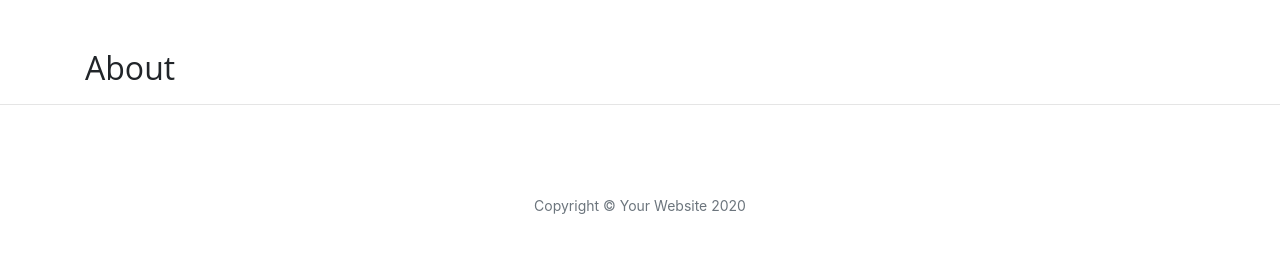
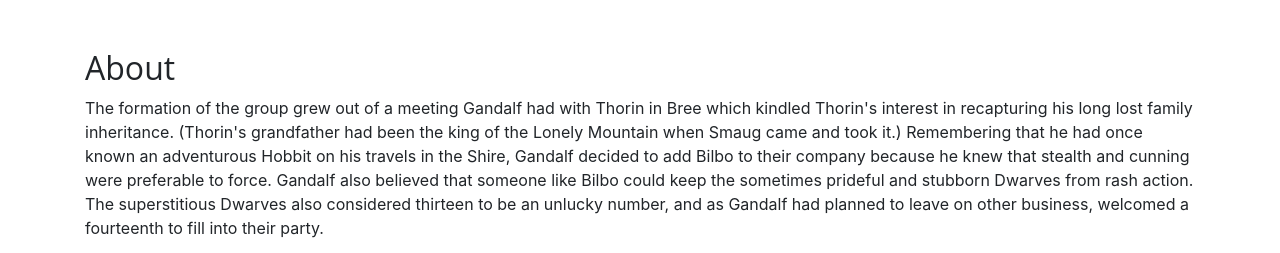
Before and after one commit to DelroyBrown28/flaskApp, a Flask app: page /about.html in a window 1280 px wide. Shown: the part 533-786 px from the top of the page. Run offline with Flask 2, Linux system fonts and the light colour scheme; some libraries are stand-ins or nearby versions.

Commit message:
Flask app

```diff
--- a/app.py
+++ b/app.py
@@ -10,15 +10,15 @@ def index():
 
 @app.route('/about.html')
 def about():
-    return render_template('about.html')
+    return render_template('about.html', page_title="About")
 
 @app.route('/contact.html')
 def contact():
-    return render_template('contact.html')
+    return render_template('contact.html', page_title="Contact")
 
 @app.route('/careers.html')
 def careers():
-    return render_template('careers.html')
+    return render_template('careers.html', page_title="Careers")
 
 if __name__ == "__main__":
     app.run(host=os.environ.get("IP"),
--- /dev/null
+++ b/static/css/style.css
@@ -0,0 +1,3 @@
+.col-md-5 img {
+    width: 100%;
+}
--- a/templates/about.html
+++ b/templates/about.html
@@ -1,4 +1,46 @@
 {% extends 'base.html' %}
 {% block content %}
 <h2>About</h2>
+
+<p>
+    The formation of the group grew out of a meeting Gandalf had with Thorin in Bree which kindled Thorin's interest in
+    recapturing his long lost family inheritance. (Thorin's grandfather had been the king of the Lonely Mountain when
+    Smaug came and took it.) Remembering that he had once known an adventurous Hobbit on his travels in the Shire,
+    Gandalf decided to add Bilbo to their company because he knew that stealth and cunning were preferable to force.
+    Gandalf also believed that someone like Bilbo could keep the sometimes prideful and stubborn Dwarves from rash
+    action. The superstitious Dwarves also considered thirteen to be an unlucky number, and as Gandalf had planned to
+    leave on other business, welcomed a fourteenth to fill into their party.
+</p>
+
+<div class="row featurette">
+    <div class="col-md-7">
+        <h3>Thorin Oakenshield</h3>
+        <p style="width: 60%;">
+            Thorin II, also called the Oakenshield, King under the Mountain or the Mountain King,[1] was the son of
+            Thráin II, the older brother of Frerin and Dís, the grandson of King Thrór and the uncle of Fíli and Kíli.
+            Thorin was best known for his deeds as leader of a company that infiltrated the lost Kingdom under the
+            Mountain to take it back from Smaug and for leading an alliance of Men, Dwarves, and Elves in the Battle of
+            the Five Armies.
+        </p>
+    </div>
+
+    <div class="col-md-5">
+        <img src="https://upload.wikimedia.org/wikipedia/en/e/ed/Thorin%2C_from_the_Hobbit.jpg">
+    </div>
+</div>
+
+<div class="row featurette">
+    <div class="col-md-5">
+        <img src="https://mcdn.wallpapersafari.com/medium/58/99/1itch6.jpg">
+    </div>
+    <div class="col-md-7">
+        <h3>{{ page_title }}</h3>
+
+        <p style="width: 60%;">
+            Fíli and Kíli were nephews of Thorin, who was the elder brother of their mother Dís. They were also nephews
+            of Frerin, grandsons of Thráin II, and great-grandsons of Thrór. Fíli's most distinguishing feature was his
+            long nose, the longest of any of the Dwarves in Thorin's company
+        </p>
+    </div>
+</div>
 {% endblock %}
--- a/templates/base.html
+++ b/templates/base.html
@@ -5,8 +5,9 @@
     <meta charset="UTF-8">
     <meta name="viewport" content="width=device-width, initial-scale=1.0">
     <title>Hello Flask</title>
-    <link rel="stylesheet" href="{{url_for('static', filename="css/clean-blog.min.css")}}" type=" text/css"> <link
-        rel="stylesheet" href="{{url_for('static', filename="vendor/bootstrap/css/bootstrap.min.css")}}">
+    <link rel="stylesheet" href="{{url_for('static', filename="css/clean-blog.min.css")}}" type=" text/css">
+    <link rel="stylesheet" href="{{url_for('static', filename="css/style.css")}}" type=" text/css">
+    <link rel="stylesheet" href="{{url_for('static', filename="vendor/bootstrap/css/bootstrap.min.css")}}">
 </head>
 
 
@@ -31,10 +32,10 @@
                         <a class="nav-link" href="{{ url_for('about') }}">About</a>
                     </li>
                     <li class="nav-item">
-                        <a class="nav-link" href="{{ url_for('contact') }}">Sample Post</a>
+                        <a class="nav-link" href="{{ url_for('contact') }}">Contact Us</a>
                     </li>
                     <li class="nav-item">
-                        <a class="nav-link" href="{{ url_for('careers') }}">Contact</a>
+                        <a class="nav-link" href="{{ url_for('careers') }}">Careers</a>
                     </li>
                 </ul>
             </div>
@@ -42,7 +43,8 @@
     </nav>
 
     <!-- Page Header -->
-    <header class="masthead" style="background-image: url('https://elvenpadawan.files.wordpress.com/2018/02/featuredimagethe-company.jpg?w=845&h=450&crop=1')">
+    <header class="masthead"
+        style="background-image: url('https://elvenpadawan.files.wordpress.com/2018/02/featuredimagethe-company.jpg?w=845&h=450&crop=1')">
         <div class="overlay"></div>
         <div class="container">
             <div class="row">
@@ -58,8 +60,8 @@
 
     <!-- Main Content -->
     <div class="container">
-       {% block content %}
-       {% endblock %}
+        {% block content %}
+        {% endblock %}
     </div>
 
     <hr>
--- a/templates/careers.html
+++ b/templates/careers.html
@@ -1,4 +1,4 @@
 {% extends 'base.html' %}
 {% block content %}
-<h2>Come Work With Us!</h2>
+<h2>{{ page_title }}</h2>
 {% endblock %}
--- a/templates/contact.html
+++ b/templates/contact.html
@@ -1,4 +1,4 @@
 {% extends 'base.html' %}
 {% block content %}
-<h2>Contact Us</h2>
+<h2>{{ page_title }}</h2>
 {% endblock %}
```
